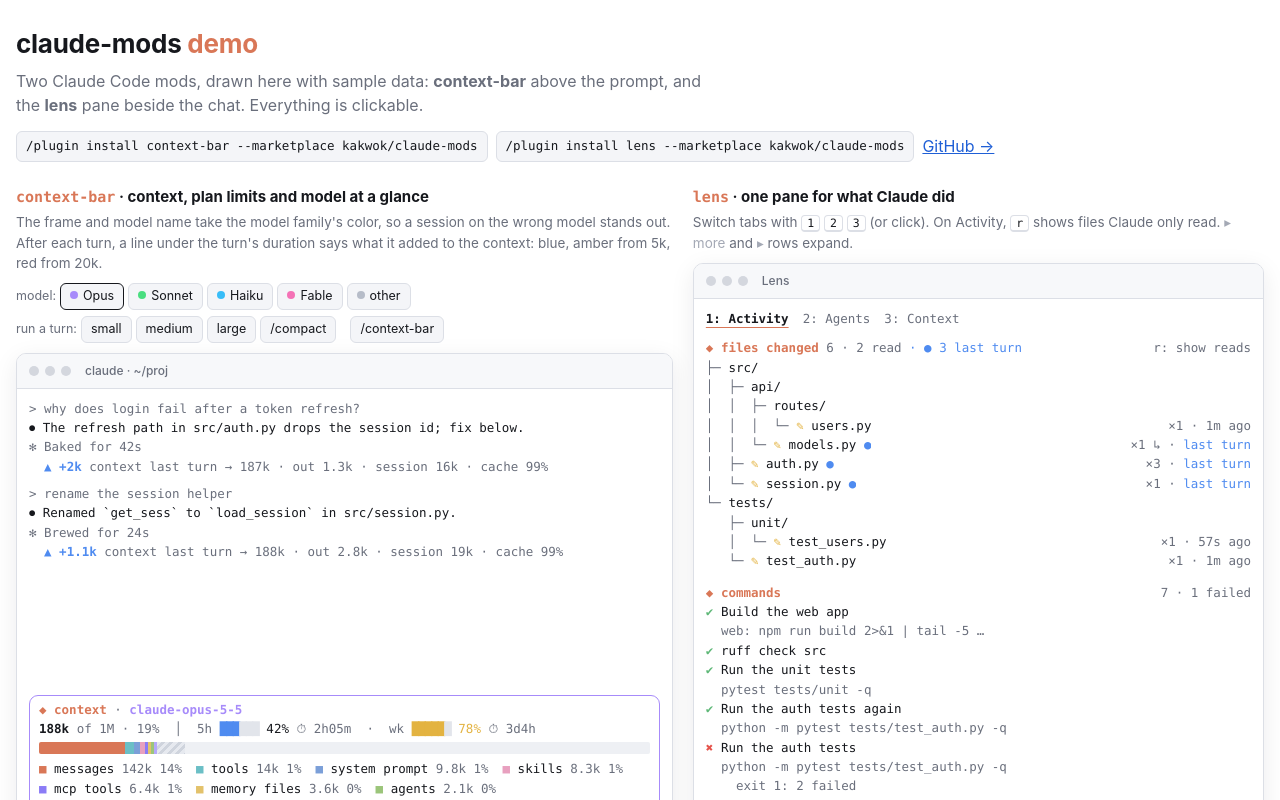
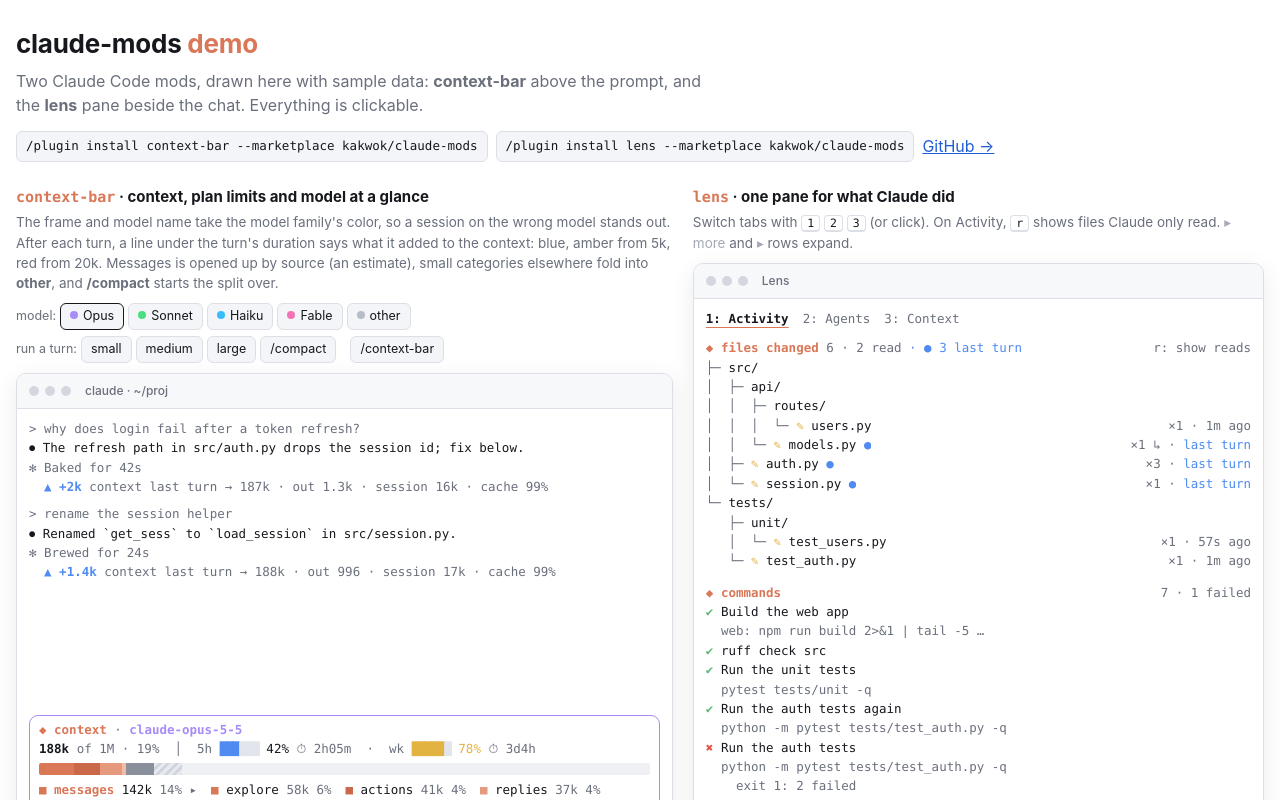
Before and after one commit to kakwok/claude-mods, a plain HTML site: page docs/index.html in a window 1280 px wide. Both pictures are taken after a click on the button "small". Shown: the top 800 px of the page. Drawn offline with Linux system fonts and the light colour scheme.

Commit message:
Document the token breakdown; update the demo page
README describes the Messages split, the 3% fold and the Agents spend summary, and
lists them under v0.2.0. The demo page draws the same legend and Agents block.

Co-Authored-By: Claude Sonnet 5.5 <noreply@anthropic.com>

```diff
--- a/docs/index.html
+++ b/docs/index.html
@@ -72,9 +72,10 @@
   .bandhead { display: flex; flex-wrap: wrap; justify-content: space-between; gap: 0 16px; }
   .meter { letter-spacing: -1px; }
   .stack { display: flex; height: 12px; margin: 4px 0 5px; border-radius: 2px; overflow: hidden; }
-  .stack span { display: block; height: 100%; min-width: 3px; transition: flex-grow .4s; }
+  .stack span { display: block; height: 100%; transition: flex-grow .4s; }
   .stack span.buf { background-image: repeating-linear-gradient(135deg, #e6e9ef 0 3px, #cfd4dd 3px 6px) !important; }
   .legend { display: flex; flex-wrap: wrap; gap: 0 14px; }
+  .legend + .legend { margin-top: 1px; }
   .legend span b { font-weight: 400; }
   .prompt { border-top: 1px solid var(--term-edge); border-bottom: 1px solid var(--term-edge); padding: 3px 2px; color: var(--dim); }
 
@@ -103,7 +104,7 @@
   <div class="grid">
     <section class="panel">
       <h2><span class="tag">context-bar</span> · context, plan limits and model at a glance</h2>
-      <p class="lead">The frame and model name take the model family's color, so a session on the wrong model stands out. After each turn, a line under the turn's duration says what it added to the context: blue, amber from 5k, red from 20k.</p>
+      <p class="lead">The frame and model name take the model family's color, so a session on the wrong model stands out. After each turn, a line under the turn's duration says what it added to the context: blue, amber from 5k, red from 20k. Messages is opened up by source (an estimate), small categories elsewhere fold into <b>other</b>, and <b>/compact</b> starts the split over.</p>
       <div class="controls">
         <div class="group" id="models">model:</div>
         <div class="group">run a turn:
@@ -202,13 +203,26 @@ const cb = {
     ['memory files', 3600], ['custom agents', 2100], ['mcp server instructions', 1900],
   ],
   buffer: 45000,
+  split: { explore: 58000, replies: 36000, actions: 41000, prompts: 6000 },
   turns: [],
 }
+const MSG_COLORS = { explore: '#d97757', replies: '#e59a7d', actions: '#c9694a', prompts: '#f1bba6', earlier: '#9c6a58', summary: '#9c6a58', other: '#8a8f9c' }
+const FOLD = 0.03
 const used = () => cb.cats.reduce((s, [, t]) => s + t, 0)
 
 function meter(p) {
   const on = Math.round((p / 100) * 6)
   return c(limitColor(p), '█'.repeat(on), 'meter') + c('#e2e5eb', '█'.repeat(6 - on), 'meter')
+}
+
+// Rows under 3% of the window fold into one "other", biggest first and "other" last
+function fold(rows, window) {
+  const keep = []
+  let other = 0
+  rows.forEach((r) => (r.tokens / window < FOLD ? (other += r.tokens) : keep.push(r)))
+  keep.sort((x, y) => y.tokens - x.tokens)
+  if (other) keep.push({ name: 'other', tokens: other, color: MSG_COLORS.other })
+  return keep
 }
 
 function renderBand() {
@@ -218,19 +232,36 @@ function renderBand() {
   band.style.borderColor = color || '#c4c8d2'
   const total = used()
   const pct = Math.round((total / MAX) * 100)
-  const sorted = [...cb.cats].sort((a, b) => b[1] - a[1])
   const free = MAX - total - cb.buffer
   const head = `<div class="bandhead"><span>${c(ACCENT, '◆ context', 'bold')} ${d('·')} <span class="${color ? 'bold' : ''}" style="color:${color || 'inherit'}">${esc(cb.model.model)}</span></span>`
     + `<span><b>${fmt(total)}</b> ${d('of 1M · ' + pct + '%')}  ${d('│')}  ${d('5h')} ${meter(42)} 42% ${d('⏱ 2h05m')}  ${d('·')}  ${d('wk')} ${meter(78)} ${c(AMBER, '78%')} ${d('⏱ 3d4h')}</span></div>`
-  const seg = (name, tokens, color, cls = '') =>
-    `<span class="${cls}" style="flex-grow:${tokens};background:${color}" data-tip="${esc(name)} · ${fmt(tokens)} · ${Math.round((tokens / MAX) * 100)}%"></span>`
-  const stack = '<div class="stack">' + sorted.map(([n, t]) => seg(LABELS[n] ?? n, t, COLORS[n])).join('')
-    + seg('autocompact buffer', cb.buffer, '#e6e9ef', 'buf') + seg('free', free, '#eef0f4') + '</div>'
-  const item = (name, tokens, color, extra = true) =>
-    `<span data-tip="${esc(name)}: ${tokens.toLocaleString()} tokens">${c(color, '■')} <b>${esc(name)}</b> ${d(fmt(tokens) + (extra ? ' ' + Math.round((tokens / MAX) * 100) + '%' : ''))}</span>`
-  const legend = '<div class="legend">' + sorted.map(([n, t]) => item(LABELS[n] ?? n, t, COLORS[n])).join('')
-    + item('autocompact buffer', cb.buffer, '#b6bcc8') + item('free', free, '#b6bcc8', false) + '</div>'
-  band.innerHTML = head + stack + legend
+
+  // Other categories, then Messages opened up by source (scaled to the real Messages total), then compact and free
+  const messages = cb.cats.find(([n]) => n === 'messages')[1]
+  const base = fold(cb.cats.filter(([n]) => n !== 'messages').map(([n, t]) => ({ name: LABELS[n] ?? n, tokens: t, color: COLORS[n] })), MAX)
+  const guess = Object.entries(cb.split).filter(([, t]) => t > 0)
+  const sum = guess.reduce((n, [, t]) => n + t, 0) || 1
+  const parts = guess.map(([n, t]) => ({ name: n, tokens: (t / sum) * messages, color: MSG_COLORS[n] })).sort((x, y) => y.tokens - x.tokens)
+  const tail = [{ name: 'compact', tokens: cb.buffer, color: '#b6bcc8', buf: true }, { name: 'free', tokens: free, color: '#b6bcc8', free: true }]
+
+  // Biggest group first, "other" after them, then compact and free; Messages sorts by its total with its parts kept together
+  const groups = base.filter((r) => r.name !== 'other').map((r) => ({ tokens: r.tokens, rows: [r] }))
+  groups.push({ tokens: messages, rows: parts, isMessages: true })
+  groups.sort((x, y) => y.tokens - x.tokens)
+  const otherRow = base.find((r) => r.name === 'other')
+  if (otherRow) groups.push({ tokens: otherRow.tokens, rows: [otherRow] })
+
+  const seg = (r) =>
+    `<span class="${r.buf ? 'buf' : ''}" style="flex-grow:${r.tokens};background:${r.buf ? '#e6e9ef' : r.free ? '#eef0f4' : r.color}" data-tip="${esc(r.name)} · ${fmt(r.tokens)} · ${Math.round((r.tokens / MAX) * 100)}%"></span>`
+  const stack = '<div class="stack">' + [...groups.flatMap((g) => g.rows), ...tail].map(seg).join('') + '</div>'
+  const item = (r) =>
+    `<span data-tip="${esc(r.name)}: ${Math.round(r.tokens).toLocaleString()} tokens">${c(r.color, '■')} <b>${esc(r.name)}</b> ${d(fmt(Math.round(r.tokens)) + (r.free || r.buf ? '' : ' ' + Math.round((r.tokens / MAX) * 100) + '%'))}</span>`
+  const msgHead = `<span>${c(COLORS.messages, '■')} ${c(COLORS.messages, 'messages', 'bold')} <b>${fmt(messages)}</b> ${d(Math.round((messages / MAX) * 100) + '% ▸')}</span>`
+  let lines = '', run = []
+  const flush = () => { if (run.length) lines += '<div class="legend">' + run.map(item).join('') + '</div>'; run = [] }
+  groups.forEach((g) => { if (g.isMessages) { flush(); lines += '<div class="legend">' + msgHead + g.rows.map(item).join('') + '</div>' } else run.push(...g.rows) })
+  flush()
+  band.innerHTML = head + stack + lines + '<div class="legend">' + tail.map(item).join('') + '</div>'
 }
 
 function renderTranscript() {
@@ -247,10 +278,19 @@ function renderTranscript() {
 function runTurn(kind) {
   const before = used()
   const sizeName = kind === 'compact' ? 'compact' : kind >= 20000 ? 'large' : kind >= 5000 ? 'medium' : 'small'
-  if (kind === 'compact') cb.cats[0][1] = 18000
-  else cb.cats[0][1] += kind + Math.round(Math.random() * 400 - 200)
-  if (used() > MAX - cb.buffer - 20000) cb.cats[0][1] = 18000
   const out = kind === 'compact' ? 900 : 600 + Math.round(Math.random() * 2400)
+  const reset = () => { cb.cats[0][1] = 18000; cb.split = { summary: 18000 } }
+  if (kind === 'compact') reset()
+  else {
+    const grow = kind + Math.round(Math.random() * 400 - 200)
+    cb.cats[0][1] += grow
+    // The model's output is replies; the rest is shared out by what the turn did
+    const reply = Math.min(grow, out), rest = grow - reply
+    const mix = sizeName === 'large' ? { explore: 1 } : sizeName === 'medium' ? { actions: 1 } : { actions: 0.6, prompts: 0.4 }
+    cb.split.replies = (cb.split.replies ?? 0) + reply
+    for (const [k, w] of Object.entries(mix)) cb.split[k] = (cb.split[k] ?? 0) + rest * w
+    if (used() > MAX - cb.buffer - 20000) reset()
+  }
   cb.session += out
   const now = used()
   cb.turns.push({
@@ -354,6 +394,7 @@ const ATTACH = [
   [8, 'edited_text_file', 'engine', 'Note: /Users/kkwok/proj/src/session.py was modified, either by the user or by a linter.'],
 ]
 
+const MAIN_SPENT = 38000, CACHE_READS = 1_200_000
 const ui = { tab: 'activity', reads: false, more: {}, open: {} }
 const TABS = [['activity', 'Activity'], ['roster', 'Agents'], ['context', 'Context']]
 
@@ -461,8 +502,20 @@ function roster() {
   }).join('')
   const axis = `<div class="dim">${' '.repeat(17)}00:00${' '.repeat(Math.max(1, COLS - 10))}${clock(span)}</div>`
   const legend = '<div>' + Object.values(KINDS).map((k) => `${c(k.color, '█')} ${d(k.label)}`).join('  ') + '  ' + d('· thinking') + '</div>'
+  // Spent outside your context: subagent tokens by type, the biggest agents, and the main thread for comparison
+  const TYPE_COLORS = ['#4f8bf0', '#6bbfc6', '#9bc57a', '#e3c26b', '#e8a0bf', '#8b7cf6']
+  const types = {}
+  AGENTS.forEach((a) => { const g = (types[a.type] ??= { type: a.type, n: 0, tokens: 0 }); g.n++; g.tokens += a.tokens })
+  const groups = Object.values(types).sort((x, y) => y.tokens - x.tokens)
+  const BAR = 44
+  const spentBar = groups.map((g, i) => c(TYPE_COLORS[i % TYPE_COLORS.length], '█'.repeat(Math.max(1, Math.round((g.tokens / tokens) * BAR))))).join('')
+  const spentRows = groups.map((g, i) => `<div class="row"><span>${c(TYPE_COLORS[i % TYPE_COLORS.length], '■')} ${esc(g.type)} ${d('×' + g.n)}</span><span><b>${fmt(g.tokens)}</b> ${d(Math.round((g.tokens / tokens) * 100) + '%')}</span></div>`).join('')
+  const top = [...AGENTS].sort((x, y) => y.tokens - x.tokens).slice(0, 3)
+    .map((a) => `<div class="row dim"><span>  ${esc(a.description)} · ${a.events.length} calls</span><span>${fmt(a.tokens)}</span></div>`).join('')
+  const spent = sec('◆ spent outside your context', `${fmt(tokens)} · ${AGENTS.length} agents`,
+    `<div>${spentBar}</div>${spentRows}${top}<div class="dim">main thread ${fmt(MAIN_SPENT)} · cache reads not counted: ${fmt(CACHE_READS)}</div>`)
   return sec('◆ plan', done + ' of ' + PLAN.length, plan)
-    + sec('◆ agents', `${count('running')} running · ${count('completed')} done · ${count('failed')} failed · ${fmt(tokens)} tok`, '<div style="height:4px"></div>' + rows)
+    + sec('◆ agents', `${count('running')} running · ${count('completed')} done · ${count('failed')} failed · ${fmt(tokens)} tok`, '<div style="height:4px"></div>' + spent + '<div style="height:6px"></div>' + rows)
     + sec('◆ timeline', '', `<div style="overflow-x:auto">${lanes}${axis}</div>${legend}`)
 }
 
```
Also changed, not shown: 1 other file.
